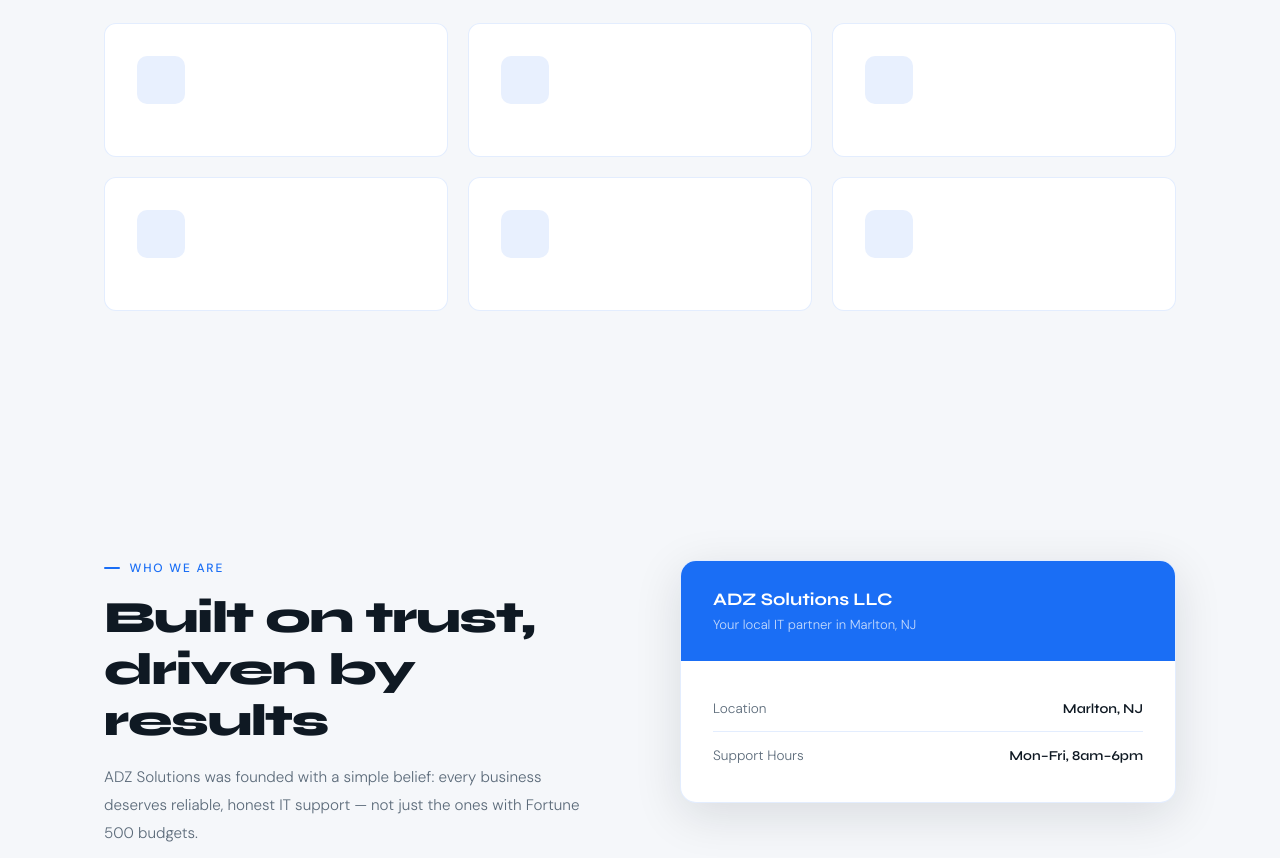
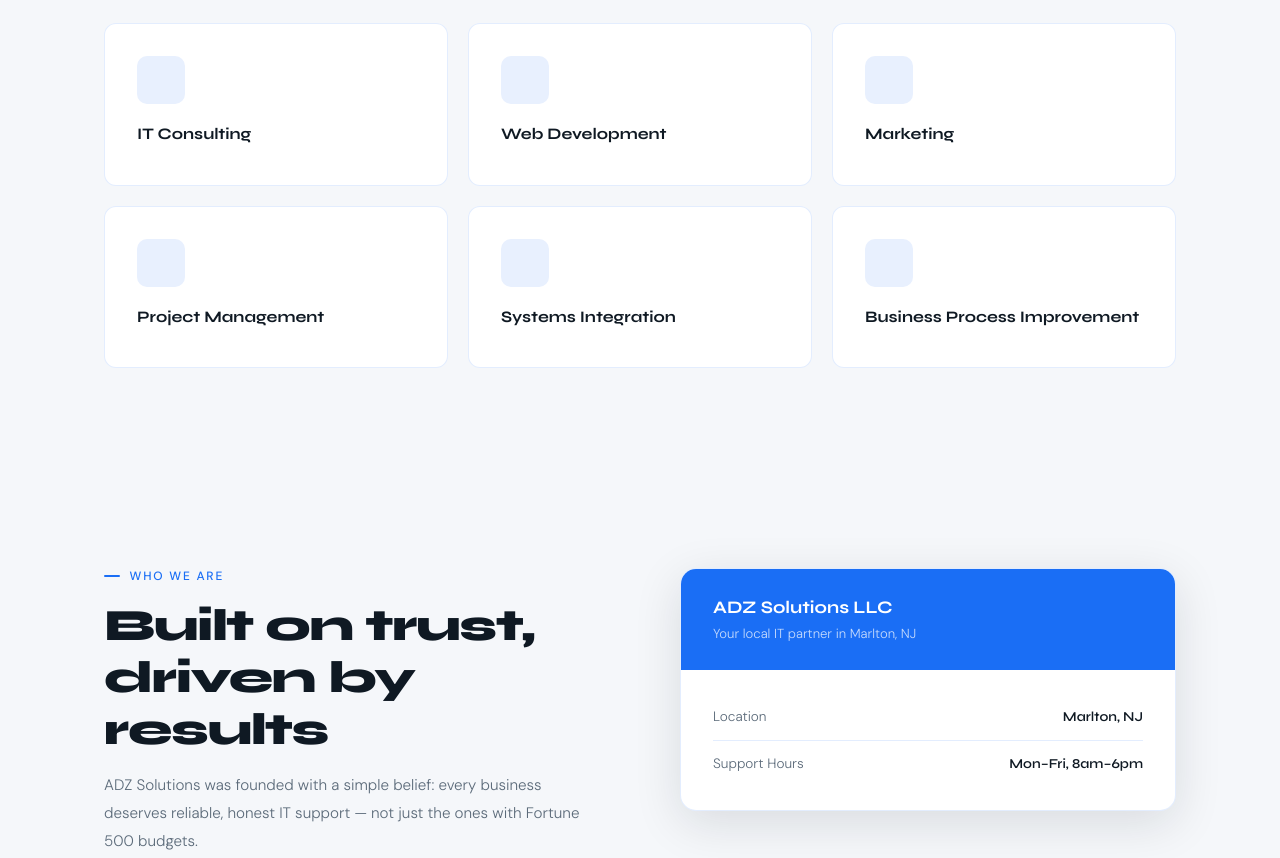
Before and after one commit to 2002DK/adzsolutionsgroup-website, a plain HTML site: page index.html in a window 1280 px wide. Shown: the part 1160-2018 px from the top of the page. Drawn offline with Linux system fonts and the light colour scheme.

Commit message:
Update index.html
Added services

```diff
--- a/index.html
+++ b/index.html
@@ -725,32 +725,32 @@
   <div class="services-grid">
     <div class="service-card">
       <div class="service-icon-wrap"></div>
-      <h3></h3>
+      <h3>IT Consulting</h3>
       <p></p>
     </div>
     <div class="service-card">
       <div class="service-icon-wrap"></div>
-      <h3></h3>
+      <h3>Web Development</h3>
       <p></p>
     </div>
     <div class="service-card">
       <div class="service-icon-wrap"></div>
-      <h3></h3>
+      <h3>Marketing</h3>
       <p></p>
     </div>
     <div class="service-card">
       <div class="service-icon-wrap"></div>
-      <h3></h3>
+      <h3>Project Management</h3>
       <p></p>
     </div>
     <div class="service-card">
       <div class="service-icon-wrap"></div>
-      <h3></h3>
+      <h3>Systems Integration</h3>
       <p></p>
     </div>
     <div class="service-card">
       <div class="service-icon-wrap"></div>
-      <h3></h3>
+      <h3>Business Process Improvement</h3>
       <p></p>
     </div>
   </div>
@@ -835,7 +835,7 @@
         <div class="contact-icon-wrap">✉️</div>
         <div>
           <h4>Email</h4>
-          <a href="#">hello@adzsolutions.com</a>
+          <a href="#">daanyalkaleem@adzsolutionsgroup.com</a>
         </div>
       </div>
       <div class="contact-item">
```
